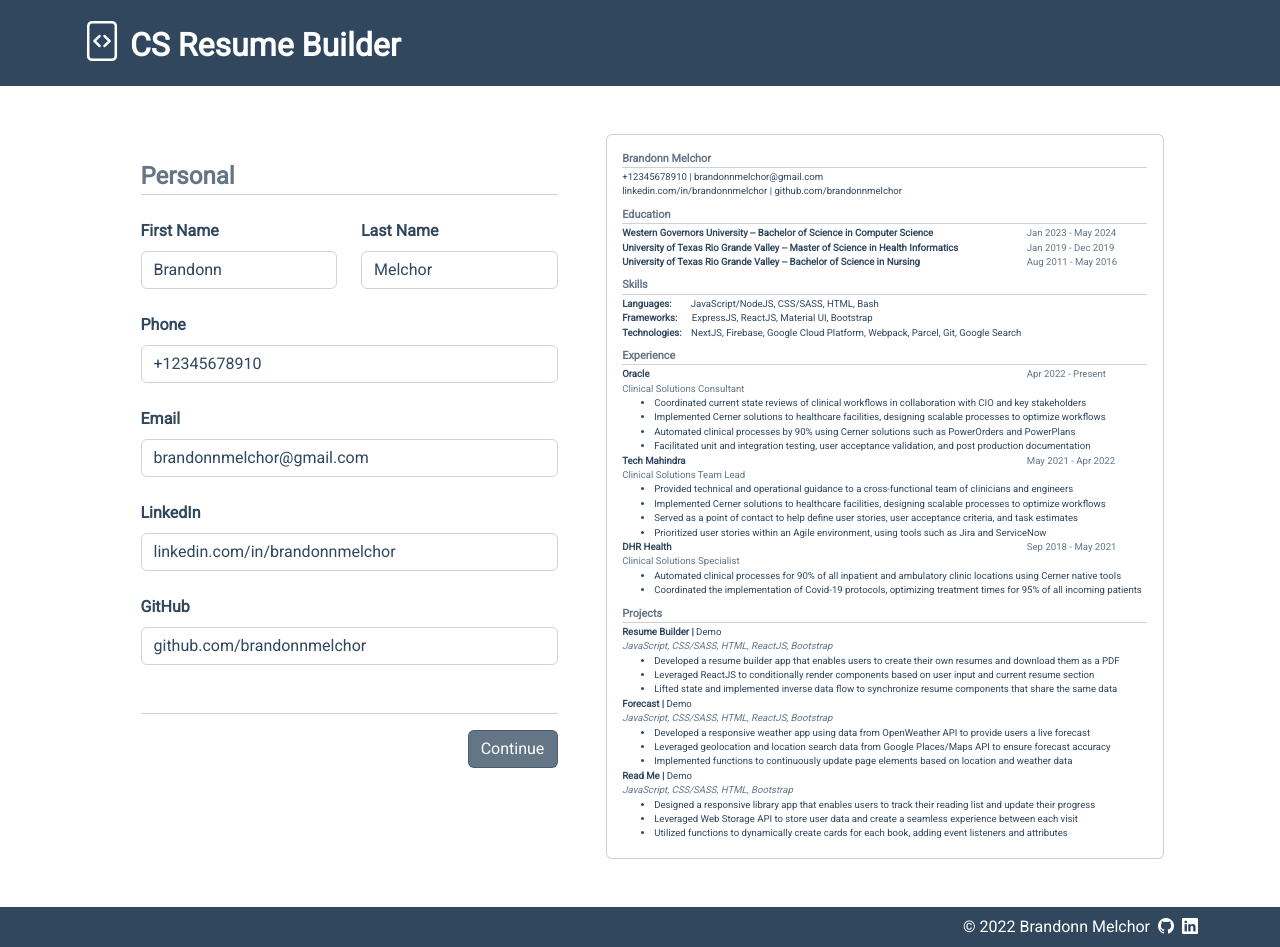
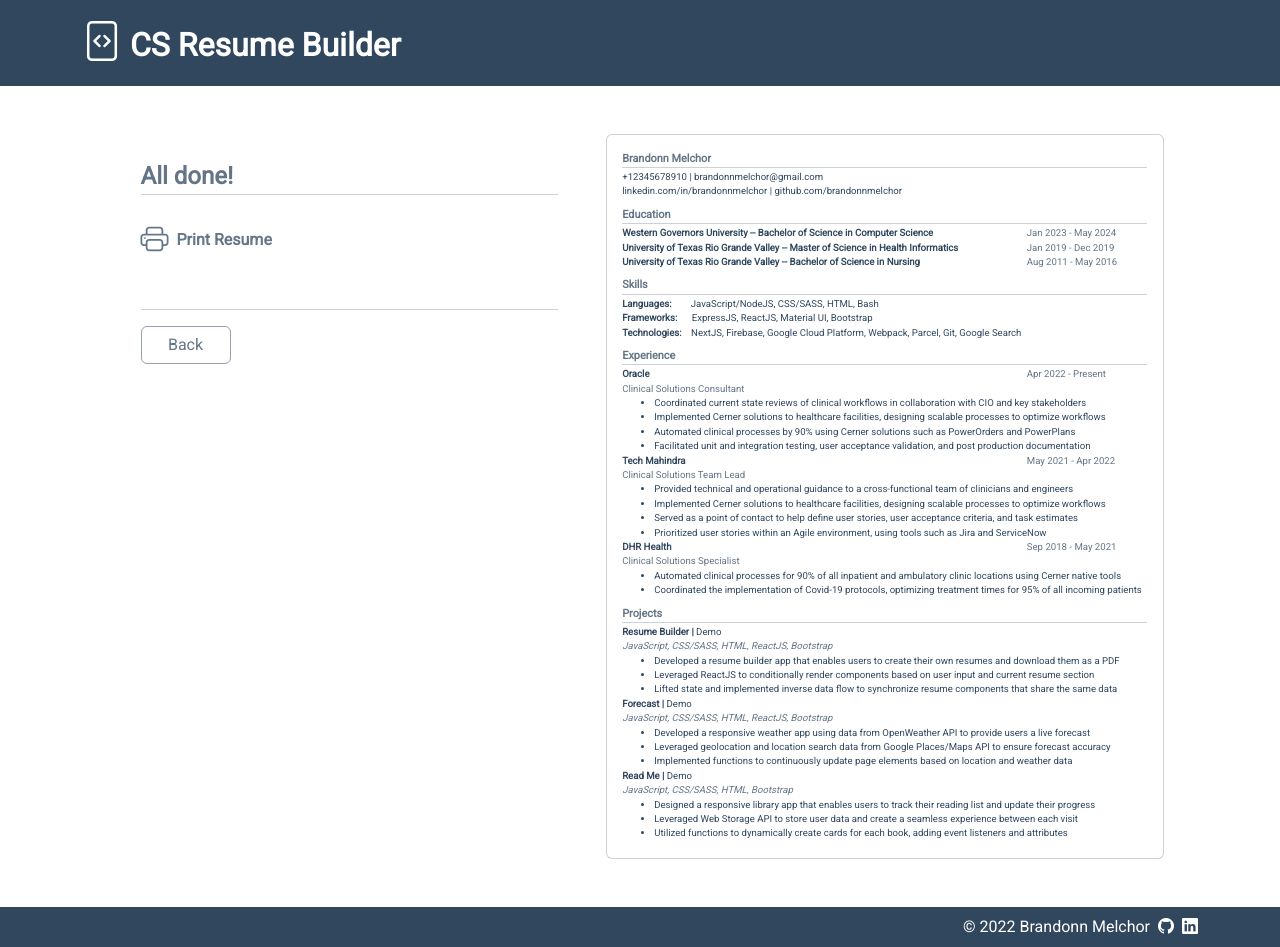
Before and after one commit to brandonnmelchor/resume-builder, a React (Create React App) app: page / in a window 1280 px wide. Built offline with nearby package versions, Linux system fonts and the light colour scheme.

Commit message:
initialize print section

```diff
--- a/src/components/Form.js
+++ b/src/components/Form.js
@@ -4,11 +4,12 @@ import Education from "./form_components/Education";
 import Skills from "./form_components/Skills";
 import Experience from "./form_components/Experience";
 import Projects from "./form_components/Projects";
+import Print from "./form_components/Print";
 
 export default class Form extends React.Component {
   constructor(props) {
     super(props);
-    this.state = { sectionNumber: 1 };
+    this.state = { sectionNumber: 6 };
 
     this.prevSection = this.prevSection.bind(this);
     this.nextSection = this.nextSection.bind(this);
@@ -30,6 +31,7 @@ export default class Form extends React.Component {
     const sectionNumber = this.state.sectionNumber;
     const resume = this.props.resume;
     const entryMode = this.props.entryMode;
+    const printRef = this.props.printRef;
     const handleChange = this.props.handleChange;
 
     let currentSection;
@@ -38,6 +40,7 @@ export default class Form extends React.Component {
     else if (sectionNumber === 3) currentSection = <Skills resume={resume} handleChange={handleChange} />;
     else if (sectionNumber === 4) currentSection = <Experience resume={resume} entryMode={entryMode} handleChange={handleChange} />;
     else if (sectionNumber === 5) currentSection = <Projects resume={resume} entryMode={entryMode} handleChange={handleChange} />;
+    else if (sectionNumber === 6) currentSection = <Print printRef={printRef} />;
 
     let formNav;
     if (entryMode.entryMode) formNav = <EntryNav handleChange={handleChange} />;
@@ -90,7 +93,7 @@ class FormNav extends React.Component {
               Back
             </button>
           )}
-          {sectionNumber < 5 && (
+          {sectionNumber < 6 && (
             <button
               type="button"
               className="btn btn-secondary nav-button gray-border ms-auto"
--- /dev/null
+++ b/src/components/form_components/Print.js
@@ -0,0 +1,26 @@
+import React from "react";
+import ReactToPrint, { PrintContextConsumer } from "react-to-print";
+
+export default class Print extends React.Component {
+  render() {
+    const printRef = this.props.printRef;
+
+    return (
+      <div className="w-100">
+        <div className="fs-4 fw-bold gray">All done!</div>
+        <hr className="mb-4" />
+        <ReactToPrint content={() => printRef}>
+          <PrintContextConsumer>
+            {({ handlePrint }) => (
+              <div className="user-select-none" onClick={handlePrint} style={{ cursor: "pointer" }}>
+                <span className="d-flex align-items-center fw-bold gray">
+                  <i className="bi bi-printer fs-3 me-2"></i> Print Resume
+                </span>
+              </div>
+            )}
+          </PrintContextConsumer>
+        </ReactToPrint>
+      </div>
+    );
+  }
+}
```
